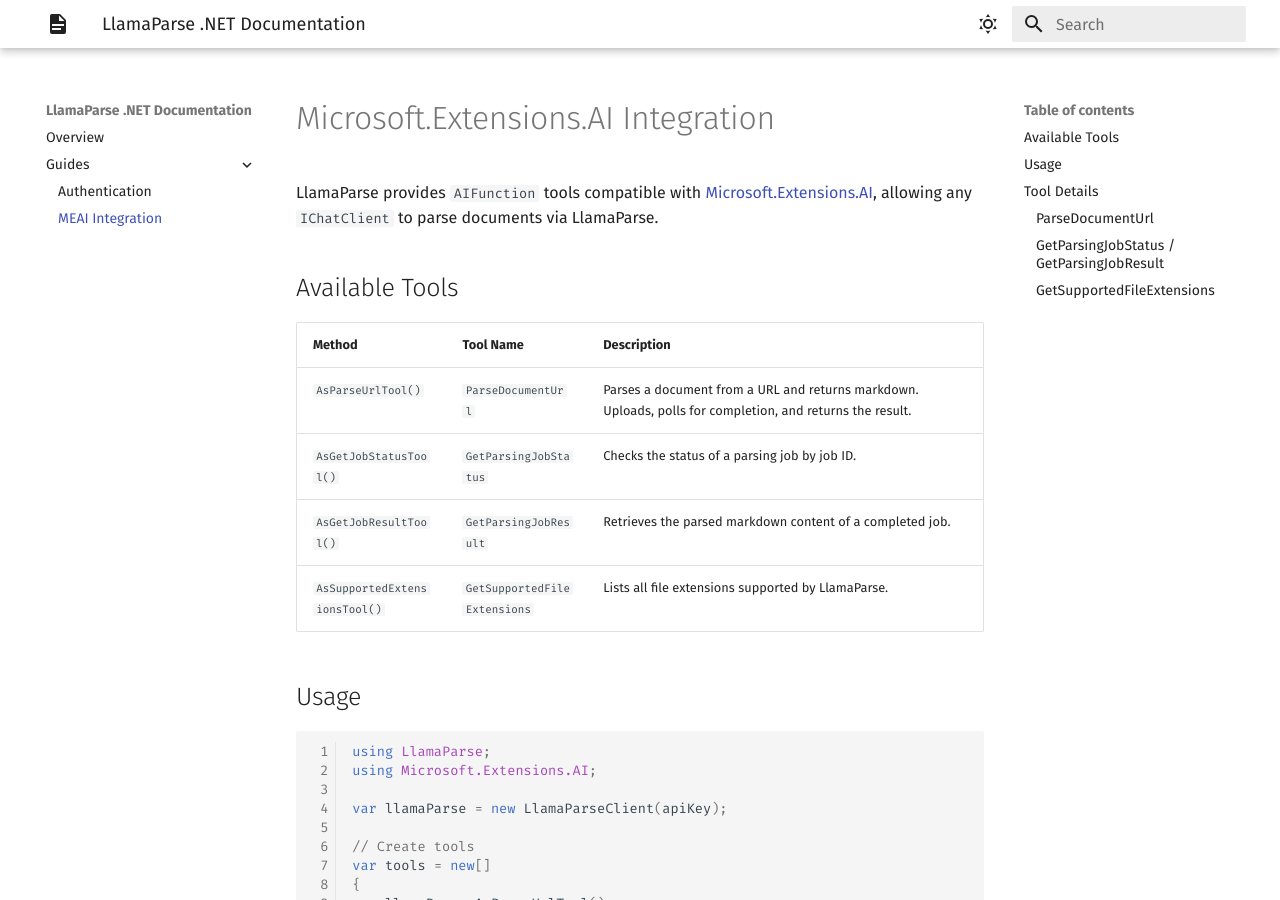
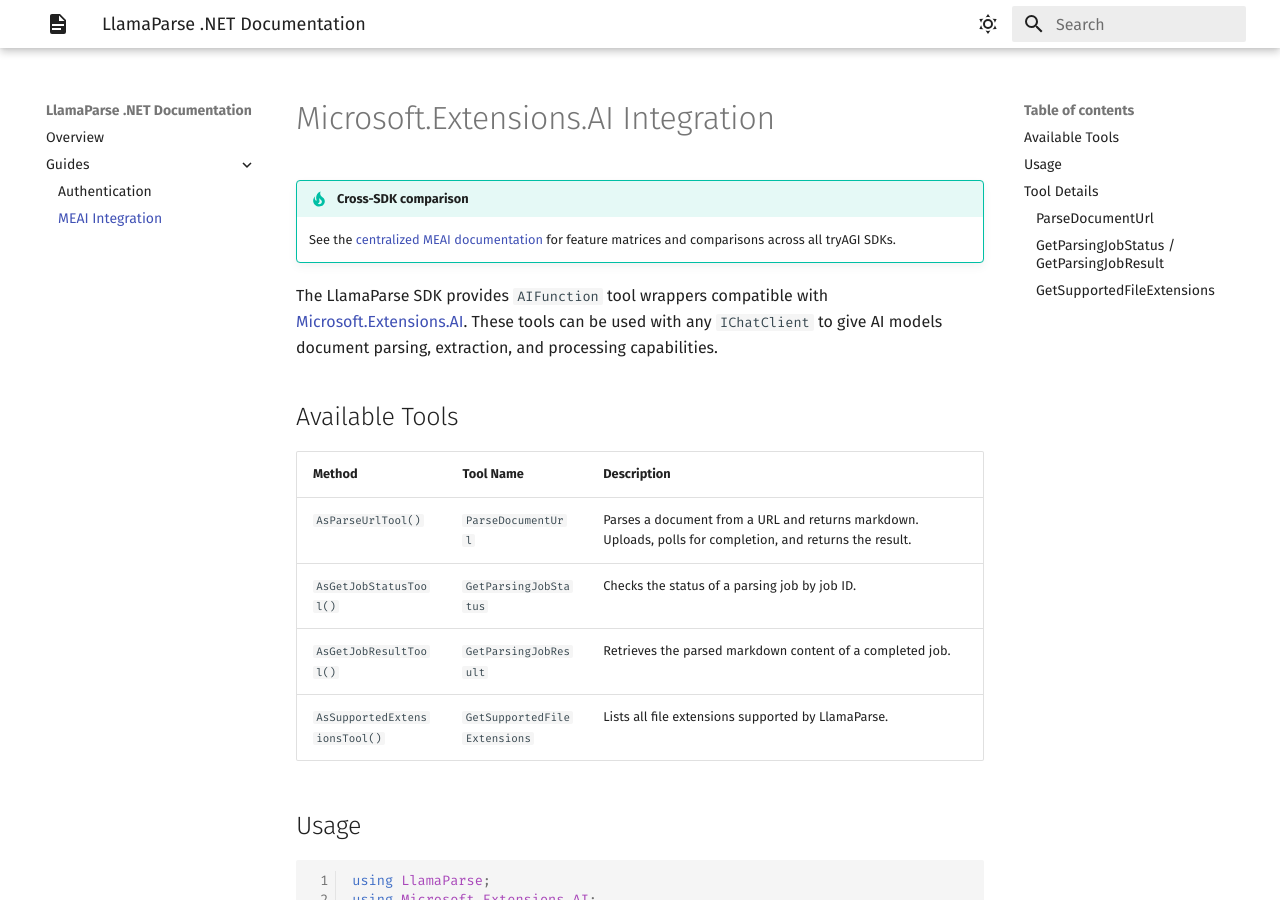
Before and after one commit to tryAGI/LlamaParse, an MkDocs documentation site: the page built from docs/guides/meai.md, in a window 1280 px wide and 900 px high. Built offline with MkDocs 1.6.1 and Material for MkDocs 9.7.7, drawn with Linux system fonts in a browser that asks for light colours; the version menu is left out.

Commit message:
Standardize MEAI guide intro text
Co-Authored-By: Claude Opus 4.6 <noreply@anthropic.com>

```diff
--- a/docs/guides/meai.md
+++ b/docs/guides/meai.md
@@ -1,8 +1,9 @@
 # Microsoft.Extensions.AI Integration
 
-LlamaParse provides `AIFunction` tools compatible with
-[Microsoft.Extensions.AI](https://www.nuget.org/packages/Microsoft.Extensions.AI),
-allowing any `IChatClient` to parse documents via LlamaParse.
+!!! tip "Cross-SDK comparison"
+    See the [centralized MEAI documentation](https://tryagi.github.io/docs/meai/) for feature matrices and comparisons across all tryAGI SDKs.
+
+The LlamaParse SDK provides `AIFunction` tool wrappers compatible with [Microsoft.Extensions.AI](https://learn.microsoft.com/en-us/dotnet/ai/microsoft-extensions-ai). These tools can be used with any `IChatClient` to give AI models document parsing, extraction, and processing capabilities.
 
 ## Available Tools
 
```
